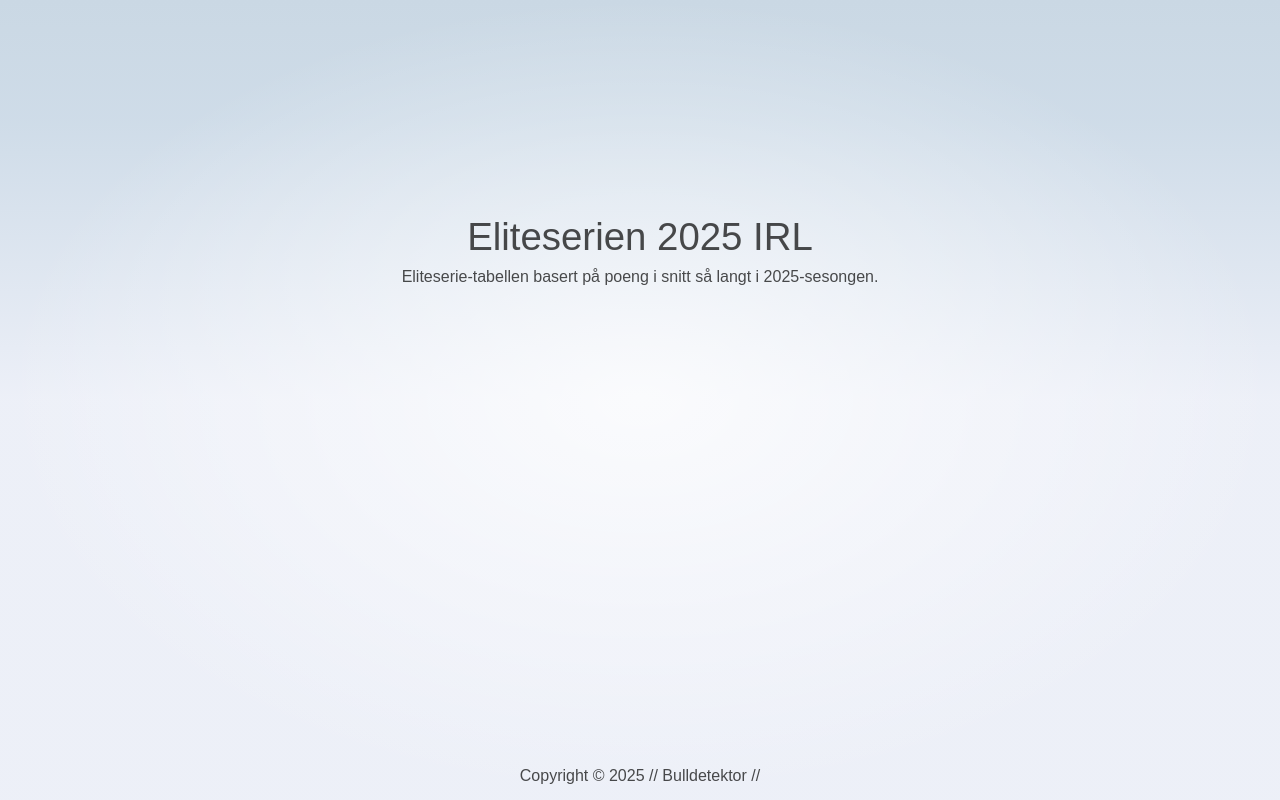
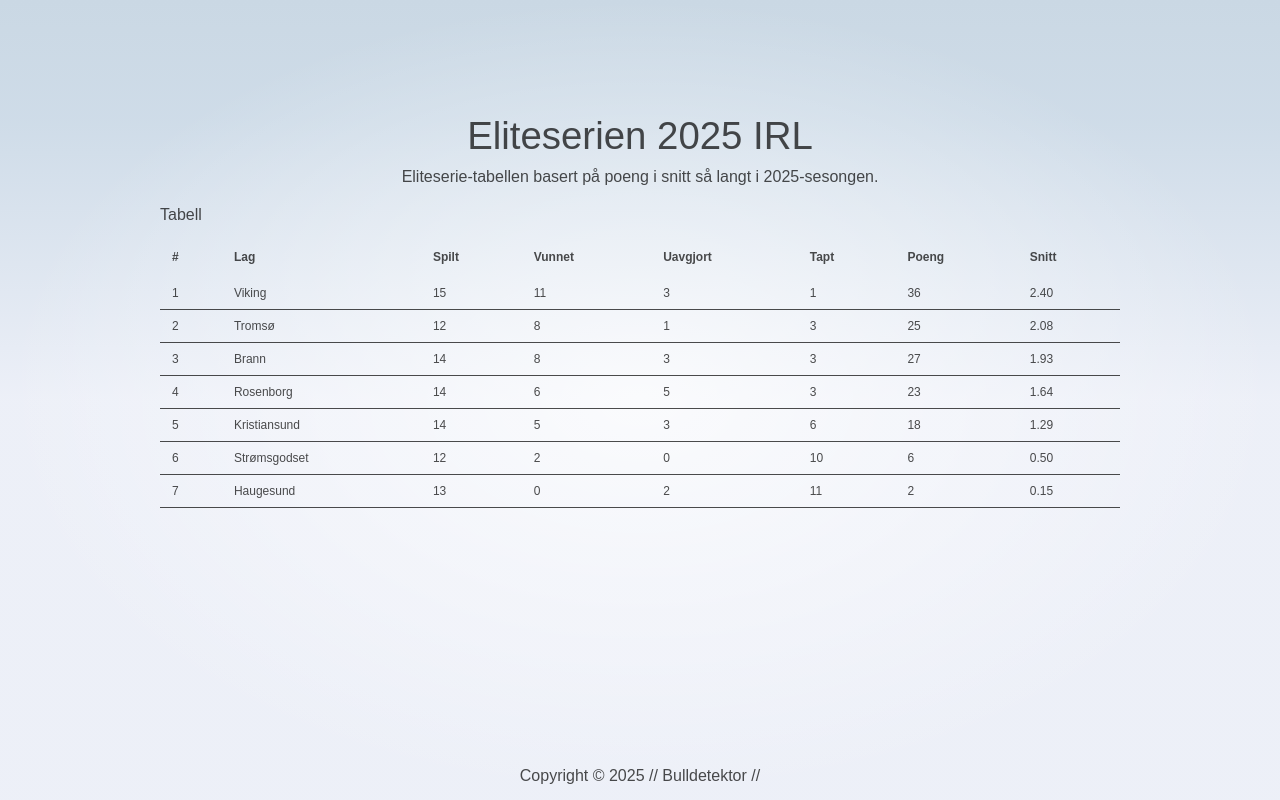
Before and after one commit to bulldetektor/esirl, a SvelteKit app: page / in a window 1280 px wide. Built offline with nearby package versions, Linux system fonts and the light colour scheme.

Commit message:
feat: Displaying hard-coded standings

```diff
--- /dev/null
+++ b/src/components/Standings.svelte
@@ -0,0 +1,120 @@
+<script lang="ts">
+	type Team = {
+		name: string;
+		gamesPlayed: number;
+		wins: number;
+		draws: number;
+		losses: number;
+		points: number;
+		averagePoints: number;
+	};
+
+	function createTeam(data: Omit<Team, 'gamesPlayed' | 'points' | 'averagePoints'>): Team {
+		const gamesPlayed = data.wins + data.draws + data.losses;
+        const points = data.wins * 3 + data.draws;
+		const averagePoints = gamesPlayed === 0 ? 0 : points / gamesPlayed;
+
+		return {
+			...data,
+            gamesPlayed,
+			points,
+			averagePoints
+		};
+	}
+	let standings: Team[] = [
+		createTeam({
+			name: 'Viking',
+			wins: 11,
+			draws: 3,
+			losses: 1
+		}),
+		createTeam({
+			name: 'Brann',
+			wins: 8,
+			draws: 3,
+			losses: 3
+		}),
+		createTeam({
+			name: 'Tromsø',
+			wins: 8,
+			draws: 1,
+			losses: 3
+		}),
+        createTeam({
+			name: 'Rosenborg',
+			wins: 6,
+			draws: 5,
+			losses: 3
+		}),
+		createTeam({
+			name: 'Strømsgodset',
+			wins: 2,
+			draws: 0,
+			losses: 10
+		}),
+        createTeam({
+			name: 'Haugesund',
+			wins: 0,
+			draws: 2,
+			losses: 11
+		}),
+        createTeam({
+			name: 'Kristiansund',
+			wins: 5,
+			draws: 3,
+			losses: 6
+		}),
+	];
+
+    standings = standings.sort((a, b) => b.averagePoints - a.averagePoints);
+</script>
+
+<div class="container mx-auto rounded-md p-2 sm:p-4 dark:bg-gray-50 dark:text-gray-800">
+	<h2 class="mb-3 text-2xl leading-tight font-semibold">Tabell</h2>
+	<div class="overflow-x-auto">
+		<table class="min-w-full text-xs">
+			<thead class="rounded-t-lg dark:bg-gray-300">
+				<tr class="text-right">
+					<th title="Plassering" class="p-3 text-left">#</th>
+					<th title="Lag" class="p-3 text-left">Lag</th>
+					<th title="Spilt" class="p-3 text-left">Spilt</th>
+					<th title="Vunnet" class="p-3 text-left">Vunnet</th>
+					<th title="Uavgjort" class="p-3 text-left">Uavgjort</th>
+					<th title="Tapt" class="p-3 text-left">Tapt</th>
+					<th title="Poeng" class="p-3 text-left">Poeng</th>
+					<th title="Snitt" class="p-3 text-left">Snitt</th>
+				</tr>
+			</thead>
+			<tbody>
+				{#each standings as team, index}
+					<tr class="border-opacity-20 border-b text-right dark:border-gray-300 dark:bg-gray-100">
+						<td class="px-3 py-2 text-left">
+							<span>{index + 1}</span>
+						</td>
+						<td class="px-3 py-2 text-left">
+							<span>{team.name}</span>
+						</td>
+						<td class="px-3 py-2 text-left">
+							<span>{team.gamesPlayed}</span>
+						</td>
+						<td class="px-3 py-2 text-left">
+							<span>{team.wins}</span>
+						</td>
+						<td class="px-3 py-2 text-left">
+							<span>{team.draws}</span>
+						</td>
+						<td class="px-3 py-2 text-left">
+							<span>{team.losses}</span>
+						</td>
+						<td class="px-3 py-2 text-left">
+							<span>{team.points}</span>
+						</td>
+						<td class="px-3 py-2 text-left">
+							<span>{team.averagePoints.toFixed(2)}</span>
+						</td>
+					</tr>
+				{/each}
+			</tbody>
+		</table>
+	</div>
+</div>
--- a/src/routes/+page.svelte
+++ b/src/routes/+page.svelte
@@ -1,4 +1,6 @@
 <script lang="ts">
+	import Standings from "../components/Standings.svelte";
+
 </script>
 
 <svelte:head>
@@ -14,6 +16,8 @@
 	<h2>
 		Eliteserie-tabellen basert på poeng i snitt så langt i 2025-sesongen.
 	</h2>
+
+	<Standings />
 </section>
 
 <style>
```
